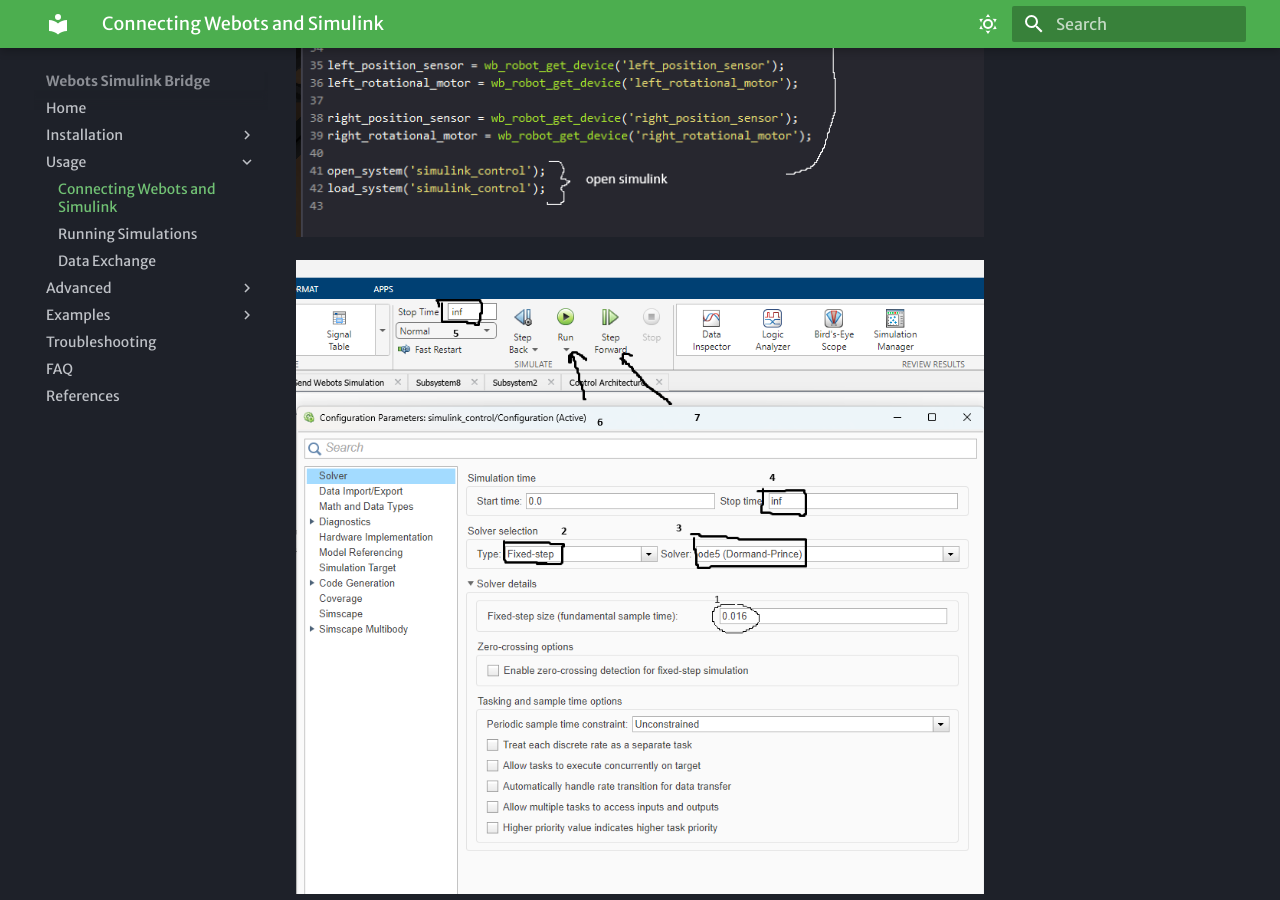
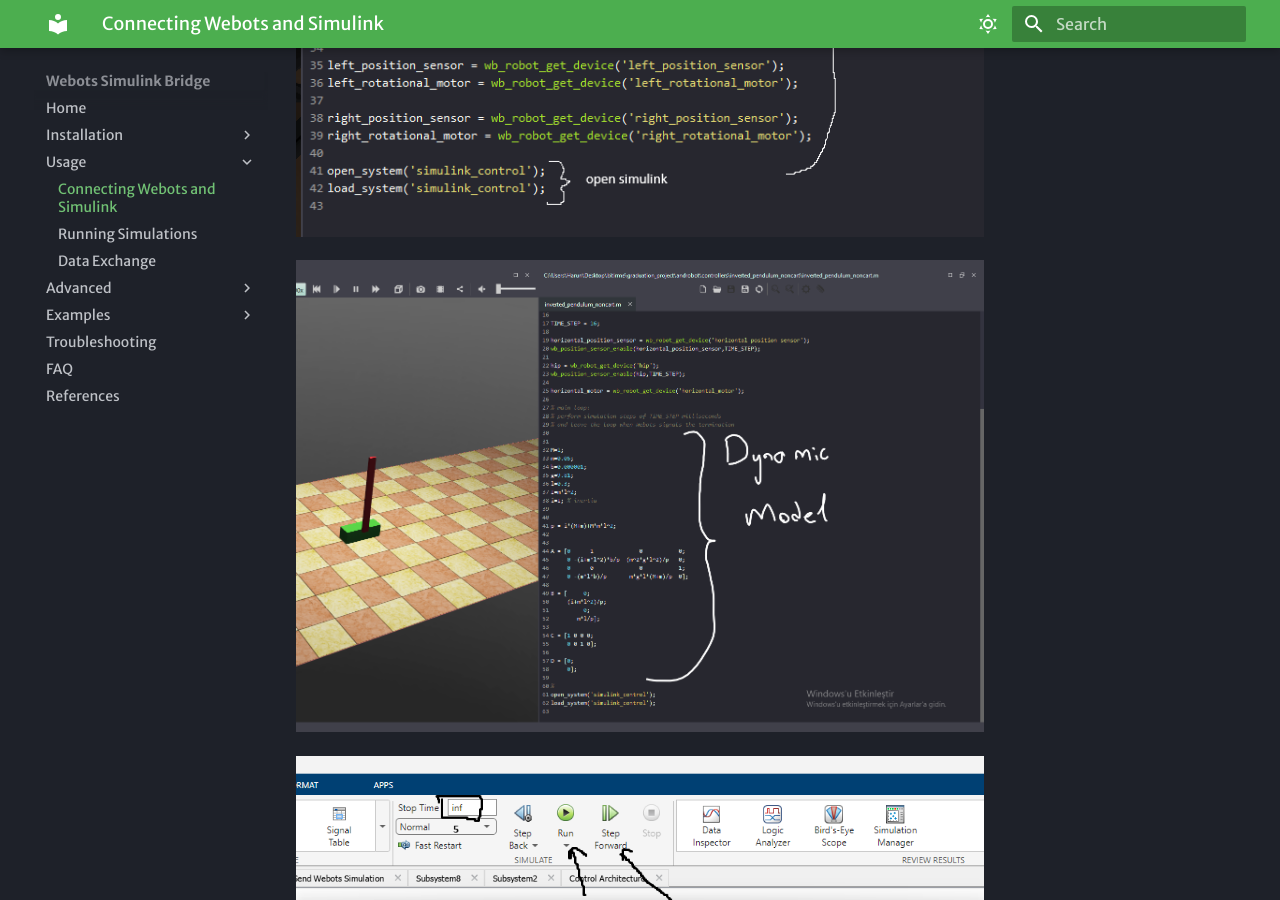
Before and after one commit to harunkurtdev/webots-simulink, an MkDocs documentation site: the page built from docs/usage/connecting.md, in a window 1280 px wide and 900 px high, scrolled down 782 px. Built offline with MkDocs 1.6.1 and Material for MkDocs 9.7.7, drawn with Linux system fonts in a browser that asks for light colours; some web fonts are replaced.

Commit message:
add usage connecting documentation

```diff
--- a/docs/usage/connecting.md
+++ b/docs/usage/connecting.md
@@ -5,7 +5,12 @@
 ![matlab1](../assets/images/usage/matlab1.png)
 
 
+![matlab4](../assets/images/usage/matlab4.png)
+
+
 ![matlab2](../assets/images/usage/matlab2.png)
+
+![matlab3](../assets/images/usage/matlab3.png)
 
 
 ![connecting1](../assets/images/usage/connecting1.png)
```
Also changed, not shown: docs/assets/images/inverted_pendulum/Ekran görüntüsü 2025-03-06 162649.png (added), docs/assets/images/inverted_pendulum/matlab1.png (added), docs/assets/images/inverted_pendulum/pid_tuning.png (added), docs/assets/images/usage/matlab3.png (added), docs/assets/images/usage/matlab4.png (added).
